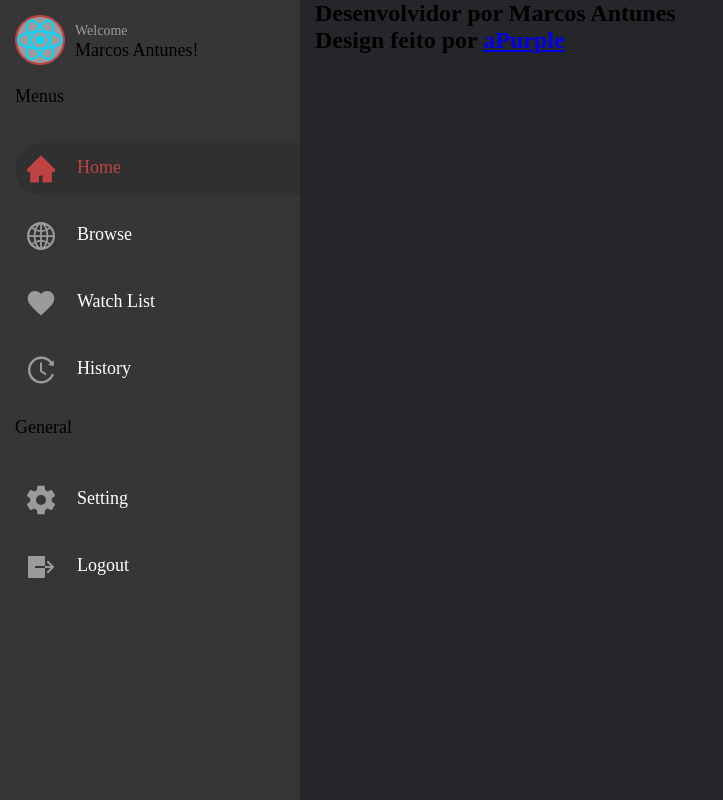
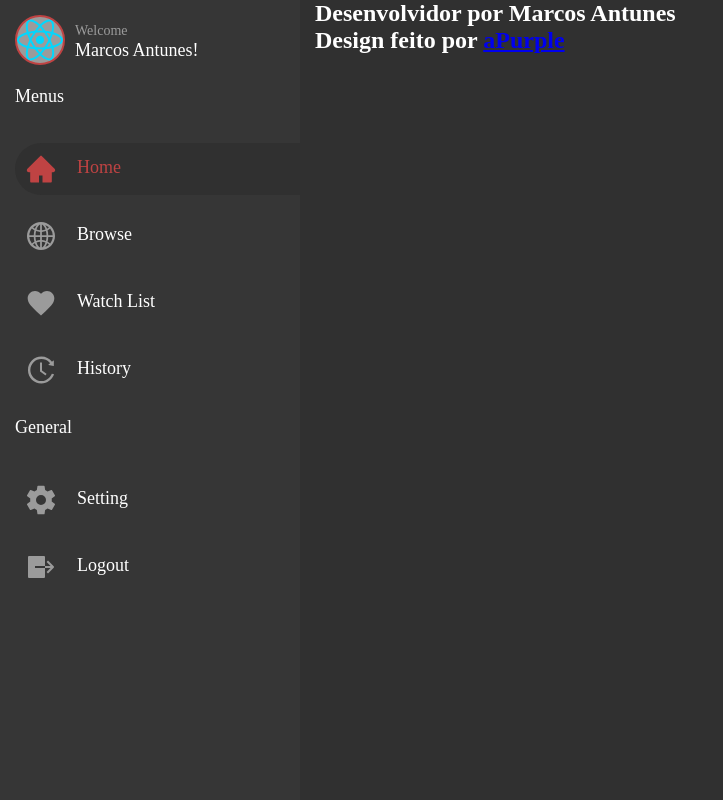
Before and after one commit to MarcospAntunes/MPFlix, a React (Vite) app: page /home in a window 1280 px wide. Shown: the whole page, without its empty margins (0-723 px from the left). Built offline with nearby package versions, Linux system fonts and the light colour scheme.

Commit message:
Mudança nas cores

```diff
--- a/src/GlobalStyles.ts
+++ b/src/GlobalStyles.ts
@@ -8,8 +8,11 @@ const GlobalStyles = createGlobalStyle`
     }
 
     body {
-        background-color: #252629;
+        background-color: #303030;
+        color: white;
     }
+
+
 `
 
 export default GlobalStyles
```
